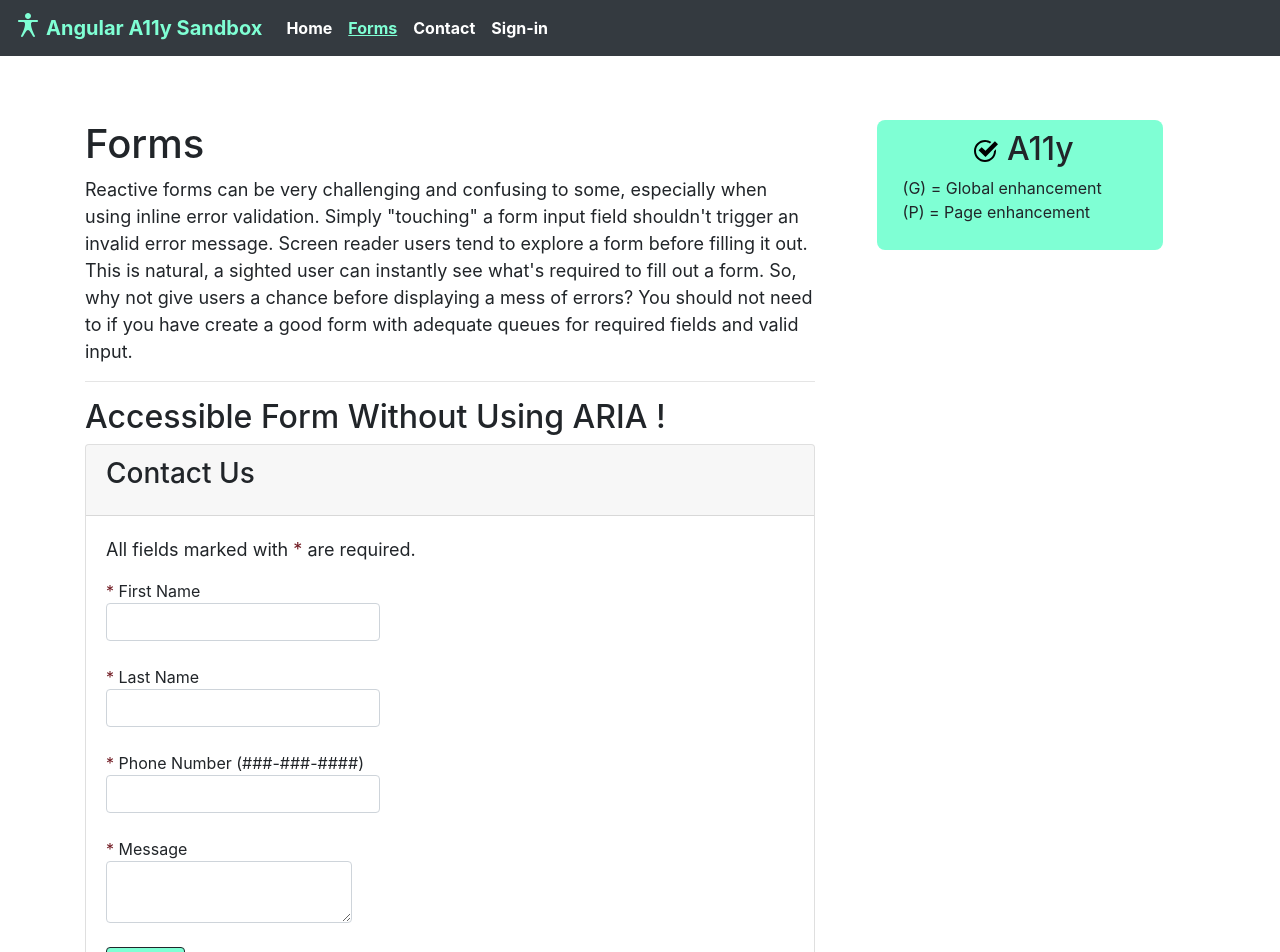
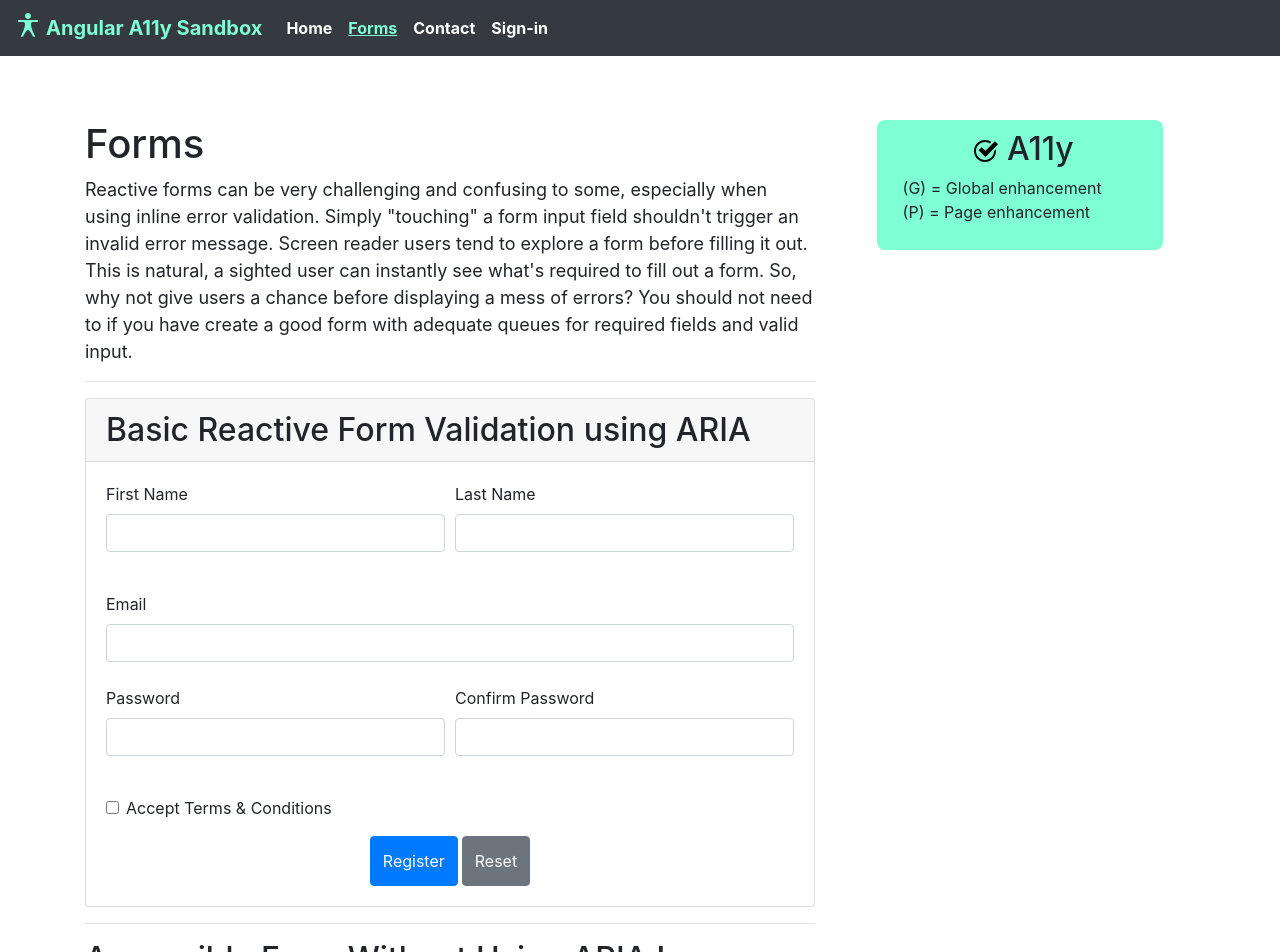
Before and after one commit to mberrisford/ng-a11y-sandbox, an Angular app: page /forms in a window 1280 px wide. Shown: the top 952 px of the page. Built offline with nearby package versions, Linux system fonts and the light colour scheme.

Commit message:
added reactive form1

```diff
--- a/src/app/forms/form1/form1.component.html
+++ b/src/app/forms/form1/form1.component.html
@@ -1,114 +1,141 @@
-<form [formGroup]="form" (ngSubmit)="submit()">
-  <fieldset formGroupName="name">
-    <legend>Legal Name</legend>
-    <label for="first">First Name</label>
-    <input formControlName="first" id="first" />
-
-    <label for="last">Last Name</label>
-    <input formControlName="last" id="last" />
-  </fieldset>
-
-  <fieldset formGroupName="contact">
-    <legend>Contact Information</legend>
-    <label for="email" id="email-label">Email (required)</label>
+<!-- main app container -->
+<div class="card">
+  <h2 class="card-header">Basic Reactive Form Validation using ARIA</h2>
+  <div class="card-body">
+    <form [formGroup]="registerForm" (ngSubmit)="onSubmit()">
+      <div class="form-row">
+        <!-- <div class="form-group col"> -->
+        <!-- <label>Title</label>
+          <select
+            formControlName="title"
+            class="form-control"
+            [ngClass]="{ 'is-invalid': submitted && f.title.errors }"
+          >
+            <option value=""></option>
+            <option value="Mr">Mr</option>
+            <option value="Mrs">Mrs</option>
+            <option value="Miss">Miss</option>
+            <option value="Ms">Ms</option>
+          </select>
+          <div *ngIf="submitted && f.title.errors" class="invalid-feedback">
+            <div *ngIf="f.title.errors.required">Title is required</div>
+          </div>
+        </div> -->
+        <div class="form-group col">
+          <label for="f-name">First Name</label>
           <input
-      [attr.aria-invalid]="emailIsInvalidAndTouched"
+            type="text"
+            formControlName="firstName"
+            class="form-control"
+            [ngClass]="{ 'is-invalid': submitted && f.firstName.errors }"
+            id="f-name"
+            aria-describedby="fname-error"
+            aria-required="true"
+          />
+          <div *ngIf="submitted && f.firstName.errors" class="invalid-feedback">
+            <div id="fname-error" *ngIf="f.firstName.errors.required">
+              First Name is required
+            </div>
+          </div>
+        </div>
+        <div class="form-group col">
+          <label for="l-name">Last Name</label>
+          <input
+            type="text"
+            formControlName="lastName"
+            class="form-control"
+            [ngClass]="{ 'is-invalid': submitted && f.lastName.errors }"
+            id="l-name"
+            aria-describedby="lname-error"
+            aria-required="true"
+          />
+          <div *ngIf="submitted && f.lastName.errors" class="invalid-feedback">
+            <div id="lname-error" *ngIf="f.lastName.errors.required">
+              Last Name is required
+            </div>
+          </div>
+        </div>
+      </div>
+      <div class="form-group">
+        <label for="e-mail">Email</label>
+        <input
+          type="text"
           formControlName="email"
-      #emailRef
-      id="email"
-      type="email"
-      required
+          class="form-control"
+          [ngClass]="{ 'is-invalid': submitted && f.email.errors }"
+          id="e-mail"
+          aria-required="true"
         />
-
-    <div
-      *ngIf="emailIsInvalidAndTouched"
-      role="alert"
-      aria-describedby="email-label"
-      tabindex="0"
-      class="error"
-    >
-      Please enter a valid email address.
+        <div *ngIf="submitted && f.email.errors" class="invalid-feedback">
+          <div *ngIf="f.email.errors.required">Email is required</div>
+          <div *ngIf="f.email.errors.email">
+            Email must be a valid email address
           </div>
-
-    <label for="phone">Phone Number</label>
-    <input formControlName="phone" id="phone" />
-  </fieldset>
-
-  <fieldset formGroupName="password">
-    <legend>Account Information</legend>
-    <label for="password" id="password-label">Password (required)</label>
+        </div>
+      </div>
+      <div class="form-row">
+        <div class="form-group col">
+          <label for="p-word">Password</label>
           <input
-      [attr.aria-invalid]="passwordIsInvalidAndTouched"
+            type="password"
             formControlName="password"
-      #passwordRef
-      id="password"
+            class="form-control"
+            [ngClass]="{ 'is-invalid': submitted && f.password.errors }"
+            id="p-word"
+            aria-required="true"
+          />
+          <div *ngIf="submitted && f.password.errors" class="invalid-feedback">
+            <div *ngIf="f.password.errors.required">Password is required</div>
+            <div *ngIf="f.password.errors.minlength">
+              Password must be at least 6 characters
+            </div>
+          </div>
+        </div>
+        <div class="form-group col">
+          <label for="confirm-pword">Confirm Password</label>
+          <input
             type="password"
-      required
+            formControlName="confirmPassword"
+            class="form-control"
+            [ngClass]="{ 'is-invalid': submitted && f.confirmPassword.errors }"
+            id="confirm-pword"
+            aria-required="true"
           />
           <div
-      *ngIf="passwordIsInvalidAndTouched"
-      role="alert"
-      aria-describedby="password-label"
-      class="error"
+            *ngIf="submitted && f.confirmPassword.errors"
+            class="invalid-feedback"
           >
-      Password must be at least 6 characters.
+            <div *ngIf="f.confirmPassword.errors.required">
+              Confirm Password is required
             </div>
-
-    <label for="confirm" id="confirm-label">Confirm Password (required)</label>
+            <div *ngIf="f.confirmPassword.errors.mustMatch">
+              Passwords must match
+            </div>
+          </div>
+        </div>
+      </div>
+      <div class="form-group form-check">
         <input
-      formControlName="confirm"
-      id="confirm"
-      #confirmRef
-      type="password"
-      required
+          type="checkbox"
+          formControlName="acceptTerms"
+          id="accept-terms"
+          class="form-check-input"
+          [ngClass]="{ 'is-invalid': submitted && f.acceptTerms.errors }"
+          aria-required="true"
         />
-
-    <div
-      *ngIf="passwordsDoNotMatchAndTouched"
-      role="alert"
-      aria-describedby="confirm-label"
-      tabindex="0"
-      class="error"
+        <label for="accept-terms" class="form-check-label"
+          >Accept Terms & Conditions</label
         >
-      Passwords must match.
+        <div *ngIf="submitted && f.acceptTerms.errors" class="invalid-feedback">
+          You must accept the Terms & Conditions to register with us.
         </div>
-  </fieldset>
-
-  <div
-    *ngIf="this.form.invalid && formStatus === FormStatus.Error"
-    role="alert"
-    class="status-error"
-  >
-    The form has the following errors that need to be corrected:
-
-    <button (click)="emailRef.focus()" *ngIf="emailIsInvalid">
-      Please enter a valid email address.
-    </button>
-
-    <button (click)="passwordRef.focus()" *ngIf="passwordIsInvalid">
-      Password must be at least 6 characters.
-    </button>
-
-    <button (click)="confirmRef.focus()" *ngIf="passwordsDoNotMatch">
-      Passwords must match.
+      </div>
+      <div class="text-center">
+        <button class="btn btn-primary mr-1">Register</button>
+        <button class="btn btn-secondary" type="reset" (click)="onReset()">
+          Reset
         </button>
       </div>
-
-  <div
-    *ngIf="formStatus === FormStatus.Pending"
-    role="status"
-    class="status-pending"
-  >
-    Saving profile
+    </form>
   </div>
-
-  <div
-    *ngIf="formStatus === FormStatus.Success"
-    role="status"
-    class="status-success"
-  >
-    Profile successfully created
 </div>
-
-  <button>Create Account</button>
-</form>
--- a/src/app/forms/form1/form1.component.ts
+++ b/src/app/forms/form1/form1.component.ts
@@ -1,84 +1,86 @@
-import { Component } from '@angular/core';
-import { FormGroup, FormControl, Validators, ValidationErrors } from '@angular/forms';
+import { Component, OnInit, ElementRef } from '@angular/core';
+import { FormBuilder, FormGroup, Validators } from '@angular/forms';
+import { LiveAnnouncer } from '@angular/cdk/a11y';
 
-export enum FormStatus {
-  Initial,
-  Success,
-  Pending,
-  Error
-}
+
+// import custom validator to validate that password and confirm password fields match
+import { MustMatch } from './must-match.validator';
 
 @Component({
   selector: 'app-form1',
   templateUrl: './form1.component.html',
   styleUrls: ['./form1.component.css']
 })
-export class Form1Component {
-  readonly FormStatus = FormStatus;
-  formStatus = FormStatus.Initial;
+export class Form1Component implements OnInit {
+  registerForm: FormGroup;
+  submitted = false;
 
-  form = new FormGroup({
-    name: new FormGroup({
-      first: new FormControl(''),
-      last: new FormControl('')
-    }),
-    contact: new FormGroup({
-      email: new FormControl('', [Validators.required, Validators.email]),
-      phone: new FormControl('')
-    }),
-    password: new FormGroup({
-      password: new FormControl('', [Validators.required, Validators.minLength(6)]),
-      confirm: new FormControl('', Validators.required)
-    }, matchingInputsValidator('password', 'confirm', 'mismatch'))
-  });
+  constructor(
+    private formBuilder: FormBuilder,
+    private announcer: LiveAnnouncer,
+    private el: ElementRef
+  ) { }
 
-  // Be careful when using get() properties as they are called multiple time per change detection cycle
-  // Make sure whatever work is in the get() is nothing more than what you would have in the template
-  // Example putting a async http call in the get() would cause several http requests in the matter of seconds hurting performance
-  get emailIsInvalid() {
-    return (this.form.controls.contact as FormGroup).controls.email.invalid;
+  ngOnInit() {
+    this.registerForm = this.formBuilder.group({
+      // title: ['', Validators.required],
+      firstName: ['', Validators.required],
+      lastName: ['', Validators.required],
+      email: ['', [Validators.required, Validators.email]],
+      password: ['', [Validators.required, Validators.minLength(6)]],
+      confirmPassword: ['', Validators.required],
+      acceptTerms: [false, Validators.requiredTrue]
+    }, {
+      validator: MustMatch('password', 'confirmPassword')
+    });
   }
 
-  get emailIsInvalidAndTouched() {
-    return this.emailIsInvalid && (this.form.controls.contact as FormGroup).controls.email.touched;
+  // convenience getter for easy access to form fields
+  get f() { return this.registerForm.controls; }
+
+  onSubmit() {
+    this.submitted = true;
+    // const invalidElements = this.el.nativeElement.querySelectorAll('.ng-invalid');
+    // if (invalidElements.length > 0) {
+    //   console.log(invalidElements[0]);
+    //   invalidElements[0].focus();
+    // }
+
+    // stop here if form is invalid
+    if (this.registerForm.invalid) {
+      // setTimeout(() => {
+      //   this.announcer.announce(
+      //     'Oops, there are errors on this page. Focus moved to first error.',
+      //     'polite');
+      // }, 500);
+
+      // setTimeout(() => {
+      //   const firstInvalid = this.el.nativeElement.querySelector('.ng-invalid')[0];
+      //   firstInvalid.focus();
+      // }, 500);
+
+      const invalidFields = [].slice.call(this.el.nativeElement.getElementsByClassName('ng-invalid'));
+      invalidFields[1].focus();
+
+      const numErrors = invalidFields.length - 1;
+
+      setTimeout(() => {
+        this.announcer.announce(
+          'There are' + numErrors + 'fields in errors on this page. Focus moved to first error.',
+          'polite');
+      }, 500);
+
+
+      return;
+    }
+
+    // display form values on success
+    // alert('SUCCESS!! :-)\n\n' + JSON.stringify(this.registerForm.value, null, 4));
+
   }
 
-  get passwordIsInvalid() {
-    return (this.form.controls.password as FormGroup).controls.password.invalid;
-  }
-
-  get passwordIsInvalidAndTouched() {
-    return this.passwordIsInvalid && (this.form.controls.password as FormGroup).controls.password.touched;
-  }
-
-  get passwordsDoNotMatch() {
-    return this.form.controls.password.errors && this.form.controls.password.errors.mismatch;
-  }
-
-  get passwordsDoNotMatchAndTouched() {
-    return this.passwordsDoNotMatch && (this.form.controls.password as FormGroup).controls.confirm.touched;
-  }
-
-  submit() {
-    this.formStatus = FormStatus.Pending;
-
-    if (this.form.valid) {
-      setTimeout(() => { // simulate a async http call
-        this.formStatus = FormStatus.Success;
-        console.log(this.form.value);
-      }, 3000);
-    } else {
-      this.formStatus = FormStatus.Error;
-    }
+  onReset() {
+    this.submitted = false;
+    this.registerForm.reset();
   }
 }
-
-export function matchingInputsValidator(firstKey: string, secondKey: string, errorName: string) {
-  return (group: FormGroup): ValidationErrors | undefined => {
-    if (group.controls[firstKey].value !== group.controls[secondKey].value) {
-      return {
-        [errorName]: true
-      };
-    }
-  };
-}
--- a/src/app/forms/forms.component.html
+++ b/src/app/forms/forms.component.html
@@ -9,5 +9,6 @@
   form with adequate queues for required fields and valid input.
 </p>
 <hr />
-<!-- <app-form1></app-form1> -->
+<app-form1></app-form1>
+<hr />
 <app-form2></app-form2>
--- a/src/app/home/home.component.html
+++ b/src/app/home/home.component.html
@@ -1,4 +1,4 @@
-<h1>Welcome to the Angular A11y Tester</h1>
+<h1>Welcome to my Angular A11y Sandbox</h1>
 <p>
   The purpose of this Angular app is to highlight
   <abbr title="Single Page Application">SPA</abbr> accessibility best practices.
```
Also changed, not shown: src/app/forms/form1/must-match.validator.ts (added, +21 -0 lines). Lines whose indentation alone changed are shown as unchanged.
